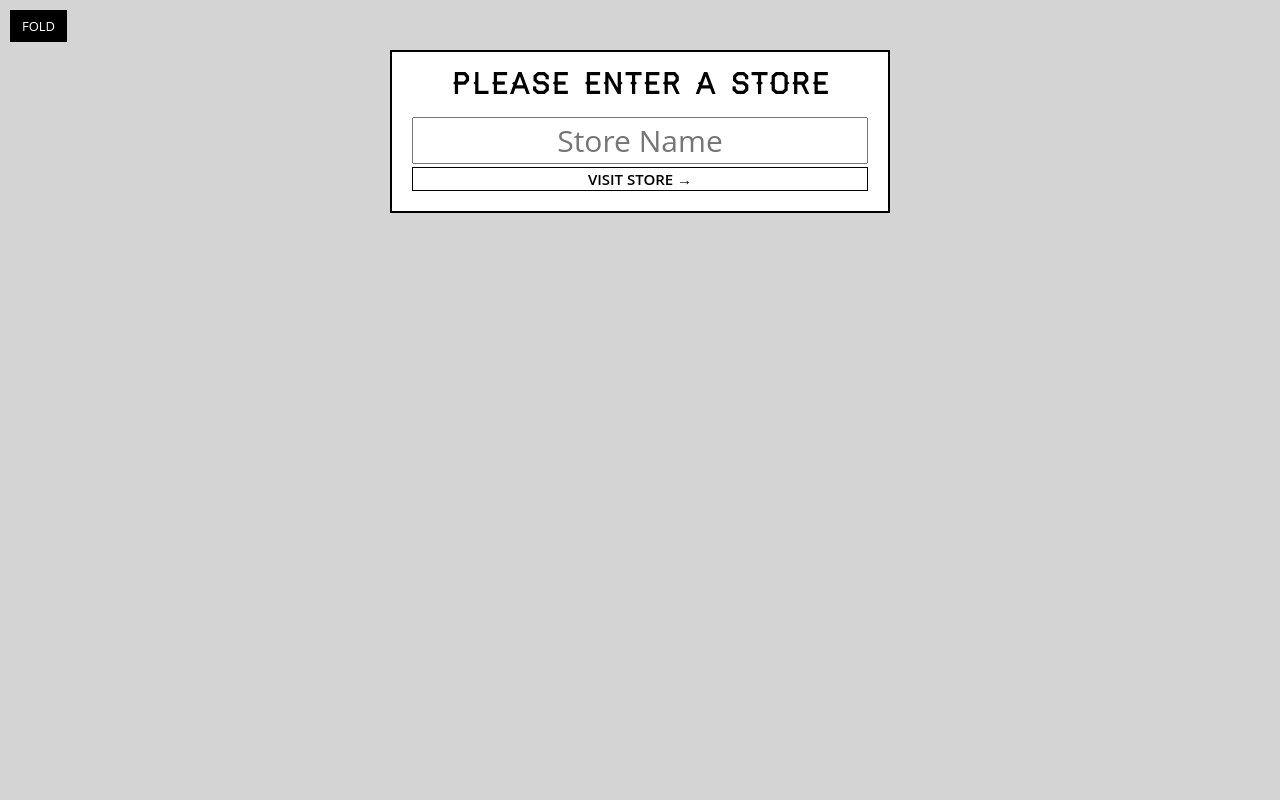
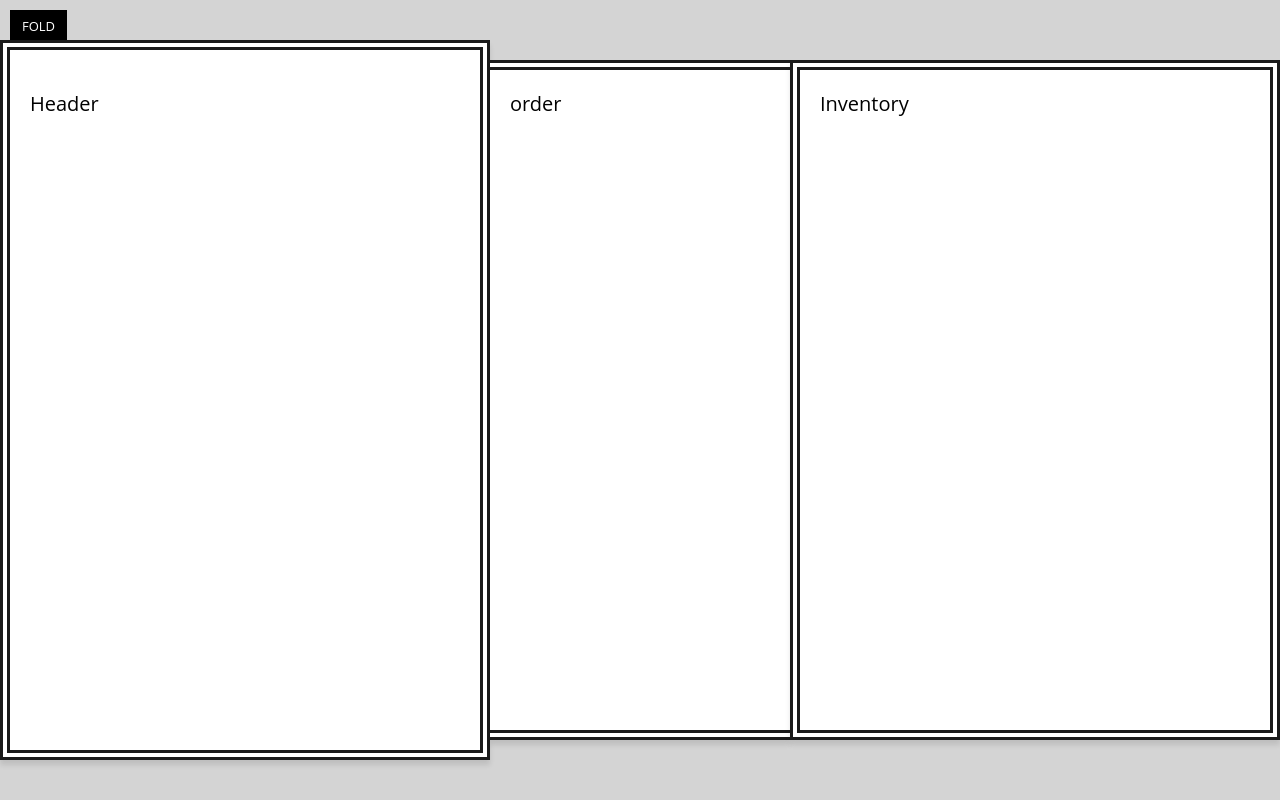
Before and after one commit to 2hill/fishStuff, a React (Create React App) app in the folder catch-of-the-day/: page / in a window 1280 px wide. Built offline with nearby package versions, Linux system fonts and the light colour scheme.

Commit message:
add new components

```diff
--- /dev/null
+++ b/catch-of-the-day/src/components/App.js
@@ -0,0 +1,19 @@
+import React from 'react';
+import Header from './Header';
+import Order from './Order';
+import Inventory from './Inventory';
+
+class App extends React.Component {
+  render() {
+    return (
+      <div className="catch-of-the-day">
+        <div className="menu">
+           <Header/>
+        </div>
+        <Order/>
+        <Inventory/>
+      </div>
+    )
+  }
+}
+export default App;
--- /dev/null
+++ b/catch-of-the-day/src/components/Header.js
@@ -0,0 +1,10 @@
+import React from 'react';
+
+class Header extends React.Component {
+  render() {
+    return (
+    <p>Header</p>
+    )
+  }
+}
+export default Header;
--- /dev/null
+++ b/catch-of-the-day/src/components/Inventory.js
@@ -0,0 +1,10 @@
+import React from 'react';
+
+class Inventory extends React.Component {
+  render() {
+    return (
+    <p>Inventory</p>
+    )
+  }
+}
+export default Inventory;
--- /dev/null
+++ b/catch-of-the-day/src/components/Order.js
@@ -0,0 +1,10 @@
+import React from 'react';
+
+class order extends React.Component {
+  render() {
+    return (
+    <p>order</p>
+    )
+  }
+}
+export default order;
--- a/catch-of-the-day/src/components/StorePicker.js
+++ b/catch-of-the-day/src/components/StorePicker.js
@@ -11,5 +11,4 @@
     )
   }
 }
-
 export default StorePicker;
--- a/catch-of-the-day/src/index.js
+++ b/catch-of-the-day/src/index.js
@@ -1,6 +1,11 @@
-// let's go!
+
 import React from 'react';
 import { render } from 'react-dom';
+import App from './components/App';
+import Header from './components/Header';
+import Order from './components/Order';
+import Inventory from './components/Inventory';
 import StorePicker from './components/StorePicker';
 import './css/style.css';
-render (<StorePicker/>, document.querySelector('#main'));
+
+render (<App/>, document.querySelector('#main'));
```
